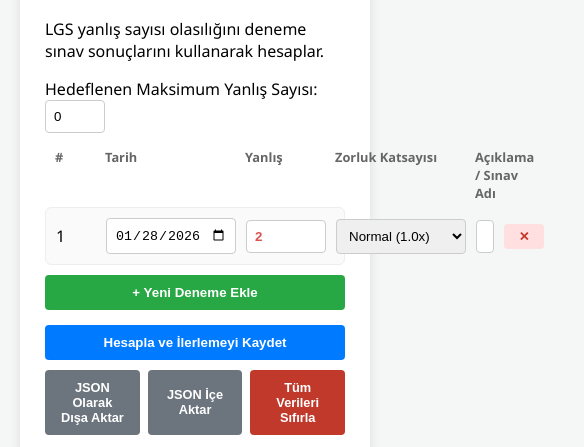
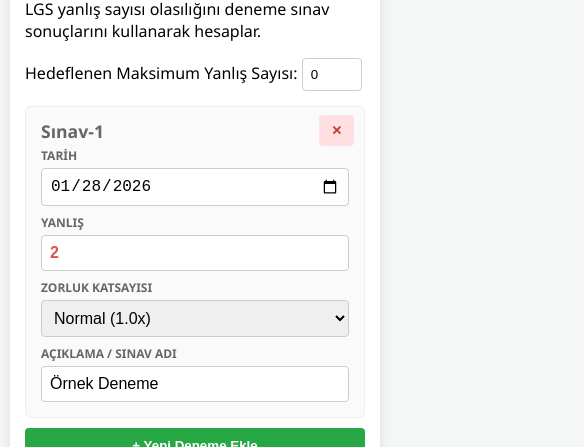
Before and after one commit to samilkorkmaz/lgs-tahmin, a plain HTML site: page index.html in a window 390 px wide. Shown: the part 144-591 px from the top of the page, 584 px wide, since content can reach past the window. Drawn offline with nearby package versions, Linux system fonts and the light colour scheme.

Commit message:
Enhance mobile responsiveness and layout
Added responsive design for mobile view and improved layout for trial rows.

```diff
--- a/index.html
+++ b/index.html
@@ -2,6 +2,7 @@
 <html lang="tr">
 <head>
     <meta charset="UTF-8">
+    <meta name="viewport" content="width=device-width, initial-scale=1.0">
     <title>LGS Tahmin</title>
     <link rel="icon" type="image/png" href="argun.png">
     <script src="https://cdn.jsdelivr.net/npm/chart.js"></script>
@@ -20,6 +21,53 @@
         #results-area { margin-top: 10px; padding: 20px; background: #eef2f3; border-radius: 8px; text-align: center; }
         .prob-value { font-size: 2.2em; color: #2c3e50; font-weight: bold; }
         #growthChart { margin-top: 20px; background: white; border-radius: 8px; padding: 10px; }
+        .header-row { display: grid; grid-template-columns: 40px 130px 80px 130px 1fr 40px; gap: 10px; font-size: 0.8em; color: #666; font-weight: bold; margin-bottom: 5px; padding: 0 10px; }
+        .field-wrapper { display: contents; }
+        .mobile-label { display: none; }
+
+        @media (max-width: 768px) {
+            body { padding: 10px; }
+            .card { padding: 15px; }
+            .header-row { display: none; }
+            .trial-row {
+                grid-template-columns: 1fr;
+                gap: 8px;
+                padding: 40px 15px 15px 15px;
+                position: relative;
+            }
+            .field-wrapper {
+                display: block;
+            }
+            .mobile-label {
+                display: block;
+                font-size: 0.75em;
+                color: #666;
+                font-weight: bold;
+                margin-bottom: 4px;
+                text-transform: uppercase;
+            }
+            .row-number {
+                position: absolute;
+                top: 12px;
+                left: 15px;
+                font-weight: bold;
+                color: #666;
+                font-size: 1.1em;
+            }
+            .trial-row input, .trial-row select {
+                font-size: 16px;
+            }
+            .btn-del {
+                position: absolute;
+                top: 8px;
+                right: 10px;
+                padding: 8px 12px;
+            }
+            .util-row { flex-direction: column; }
+            .btn-util { font-size: 0.9em; }
+            .prob-value { font-size: 1.8em; }
+            #results-area { padding: 15px; }
+        }
     </style>
 </head>
 <body>
@@ -33,7 +81,7 @@
     </div>
 
     <div id="trials-container">
-        <div style="display: grid; grid-template-columns: 40px 130px 80px 130px 1fr 40px; gap: 10px; font-size: 0.8em; color: #666; font-weight: bold; margin-bottom: 5px; padding: 0 10px;">
+        <div class="header-row">
             <div>#</div><div>Tarih</div><div>Yanlış</div><div>Zorluk Katsayısı</div><div>Açıklama / Sınav Adı</div><div></div>
         </div>
     </div>
@@ -86,15 +134,27 @@
         const row = document.createElement('div');
         row.className = 'trial-row';
         row.innerHTML = `
-            <span>${count}</span>
+            <span class="row-number">Sınav-${count}</span>
+            <div class="field-wrapper">
+                <label class="mobile-label">Tarih</label>
                 <input type="date" class="date-in" value="${d || today}">
-            <input type="number" class="err-in" value="${e}" min="0" max="90">
+            </div>
+            <div class="field-wrapper">
+                <label class="mobile-label">Yanlış</label>
+                <input type="number" class="err-in" value="${e}" min="0" max="90" placeholder="Yanlış Sayısı">
+            </div>
+            <div class="field-wrapper">
+                <label class="mobile-label">Zorluk Katsayısı</label>
                 <select class="weight-in">
                     <option value="0.5" ${w=="0.5"?'selected':''}>Kolay (0.5x)</option>
                     <option value="1" ${w=="1"?'selected':''}>Normal (1.0x)</option>
                     <option value="2" ${w=="2"?'selected':''}>Zor/TG (2.0x)</option>
                 </select>
+            </div>
+            <div class="field-wrapper">
+                <label class="mobile-label">Açıklama / Sınav Adı</label>
                 <input type="text" class="comm-in" placeholder="Örn: Özdebir TG-1" value="${c}">
+            </div>
             <button class="btn btn-del" onclick="this.parentElement.remove(); calculateAll();">✕</button>
         `;
         container.appendChild(row);
```
Lines whose indentation alone changed are shown as unchanged.
